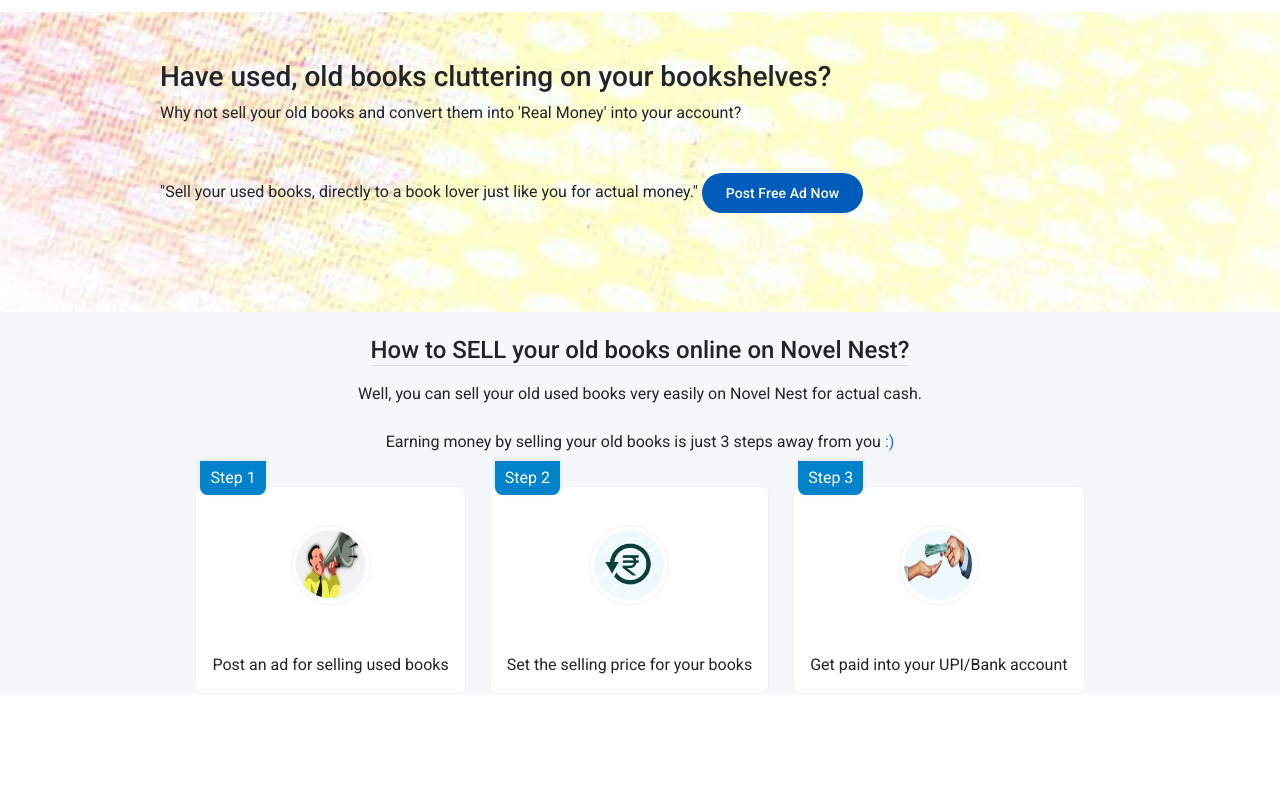
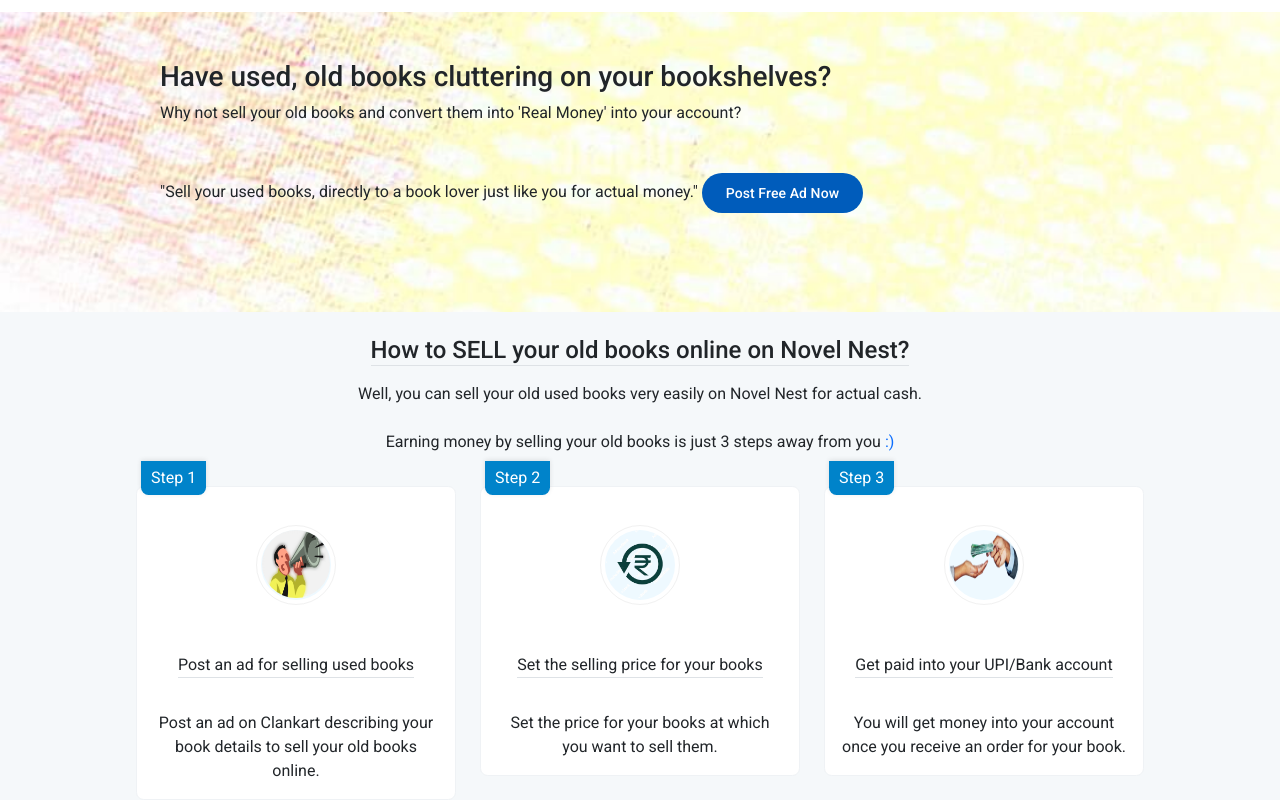
Before and after one commit to nehag66/NovelNest, an Angular app in the folder novelNest/: page / in a window 1280 px wide. Shown: the part 1298-2098 px from the top of the page. Before the commit the page ends 1992 px from the top, so only its background shows below. Built offline with nearby package versions, Linux system fonts and the light colour scheme.

Commit message:
created array for card details for sell-old-books section in main page to add content dynamically

```diff
--- a/novelNest/src/app/main-page/sell-old-books/sell-old-books.component.html
+++ b/novelNest/src/app/main-page/sell-old-books/sell-old-books.component.html
@@ -1,4 +1,6 @@
-<div class="d-flex flex-column align-items-center mb-5 sell-old-books-container">
+<div
+	class="d-flex flex-column align-items-center mb-5 sell-old-books-container"
+>
 	<span class="d-flex justify-content-center mt-4"
 		><h4 class="border-bottom">
 			How to SELL your old books online on Novel Nest?
@@ -14,8 +16,10 @@
 		>
 	</span>
 	<div class="d-flex gap-4 card-container">
-		<app-card-layout [cardTitle]="'Post an ad for selling used books'" [cardNumber]=1 [imgSrc]="'post-ad-img.png'"></app-card-layout>
-		<app-card-layout [cardTitle]="'Set the selling price for your books'" [cardNumber]=2 [imgSrc]="'money-img.png'"></app-card-layout>
-		<app-card-layout [cardTitle]="'Get paid into your UPI/Bank account'" [cardNumber]=3 [imgSrc]="'pay-money.png'"></app-card-layout>
+		<div *ngFor="let card of cardDetails">
+			<app-card-layout
+				[cardDetails]="card"
+			/>
+		</div>
 	</div>
 </div>
--- a/novelNest/src/app/main-page/sell-old-books/sell-old-books.component.ts
+++ b/novelNest/src/app/main-page/sell-old-books/sell-old-books.component.ts
@@ -1,14 +1,46 @@
 import { Component } from '@angular/core';
 import { MaterialModule } from '../../material.module';
 import { CardLayoutComponent } from "../../reusable-components/card-layout/card-layout.component";
+import { CommonModule } from '@angular/common';
+
+export interface CardDetails {
+	cardTitle: string;
+	cardDesc: string;
+	cardNumber: number;
+	imgSrc: string;
+	altName: string;
+}
 
 @Component({
     selector: 'app-sell-old-books',
     standalone: true,
     templateUrl: './sell-old-books.component.html',
     styleUrl: './sell-old-books.component.scss',
-    imports: [MaterialModule, CardLayoutComponent]
+    imports: [MaterialModule, CardLayoutComponent, CommonModule]
 })
 export class SellOldBooksComponent {
 
+	cardDetails: CardDetails[] = [
+		{
+			cardTitle: 'Post an ad for selling used books',
+			cardDesc: 'Post an ad on Clankart describing your book details to sell your old books online.',
+			cardNumber: 1,
+			imgSrc: 'post-ad-img.png',
+			altName: 'post-ad',
+		},
+		{
+			cardTitle: 'Set the selling price for your books',
+			cardDesc: 'Set the price for your books at which you want to sell them.',
+			cardNumber: 2,
+			imgSrc: 'money-img.png',
+			altName: 'money-img',
+		},
+		{
+			cardTitle: 'Get paid into your UPI/Bank account',
+			cardDesc: 'You will get money into your account once you receive an order for your book.',
+			cardNumber: 3,
+			imgSrc: 'pay-money.png',
+			altName: 'pay-money',
+		},
+	];
 }
--- a/novelNest/src/app/reusable-components/card-layout/card-layout.component.html
+++ b/novelNest/src/app/reusable-components/card-layout/card-layout.component.html
@@ -1,15 +1,22 @@
-<div>
-	<div class="ribbon-label">Step {{cardNumber}}</div>
+<div class="card-outer-container">
+	<div class="ribbon-label">Step {{ cardDetails.cardNumber }}</div>
 	<mat-card appearance="outlined" class="card-container">
 		<mat-card-content class="d-flex flex-column align-items-center">
 			<div class="step-circle-outline mb-5">
 				<div class="step-circle">
 					<div class="symbol symbol-80px symbol-circle">
-						<img [src]="imgSrc" alt="post-ad" height=68 width=68 />
+						<img
+							[src]="cardDetails.imgSrc"
+							[alt]="cardDetails.altName"
+							height="68"
+							width="68"
+						/>
 					</div>
 				</div>
 			</div>
-			{{cardTitle}}
+			<div class="border-bottom">{{ cardDetails.cardTitle }}</div>
+			<hr />
+			<div>{{ cardDetails.cardDesc }}</div>
 		</mat-card-content>
 	</mat-card>
 </div>
--- a/novelNest/src/app/reusable-components/card-layout/card-layout.component.scss
+++ b/novelNest/src/app/reusable-components/card-layout/card-layout.component.scss
@@ -1,3 +1,6 @@
+.card-outer-container {
+	max-width: 20rem;
+}
 .card-container {
 	position: relative;
     display: flex;
@@ -28,6 +31,7 @@
 
 :host ::ng-deep .mat-mdc-card-content {
 	padding-top: 38px !important;
+	text-align: center;
 }
 
 .step-circle-outline {
--- a/novelNest/src/app/reusable-components/card-layout/card-layout.component.ts
+++ b/novelNest/src/app/reusable-components/card-layout/card-layout.component.ts
@@ -1,15 +1,21 @@
 import { Component, Input } from '@angular/core';
 import { MaterialModule } from '../../material.module';
+import { CardDetails } from '../../main-page/sell-old-books/sell-old-books.component';
 
 @Component({
-  selector: 'app-card-layout',
-  standalone: true,
-  imports: [MaterialModule],
-  templateUrl: './card-layout.component.html',
-  styleUrl: './card-layout.component.scss'
+	selector: 'app-card-layout',
+	standalone: true,
+	imports: [MaterialModule],
+	templateUrl: './card-layout.component.html',
+	styleUrl: './card-layout.component.scss',
 })
 export class CardLayoutComponent {
-  @Input() cardTitle: string = 'sample card title';
-  @Input() cardNumber: number = 1;
-  @Input() imgSrc: string = 'img';
+	@Input() cardDetails: CardDetails = {
+		cardTitle: 'card title',
+		cardDesc:
+			'card desc',
+		cardNumber: 1,
+		imgSrc: 'dummy',
+		altName: 'altName',
+	};
 }
```
